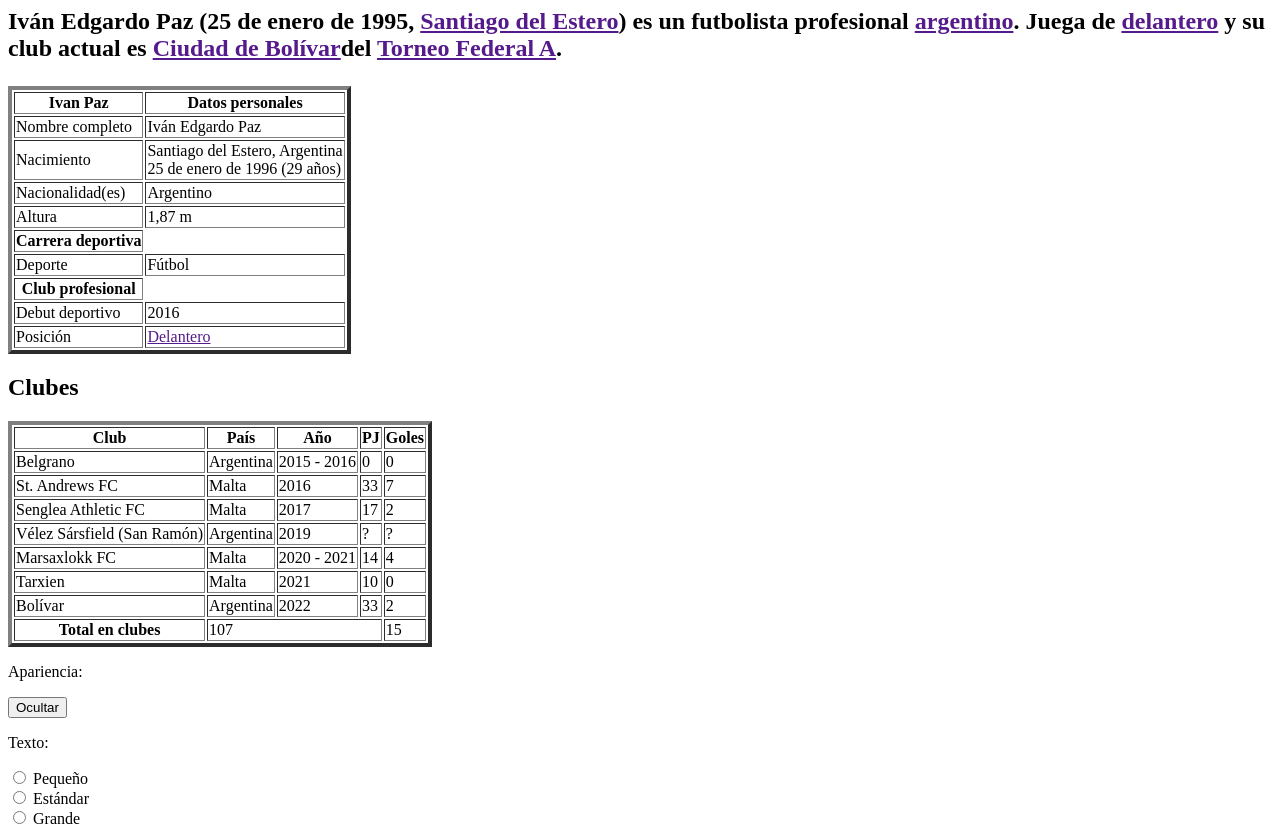
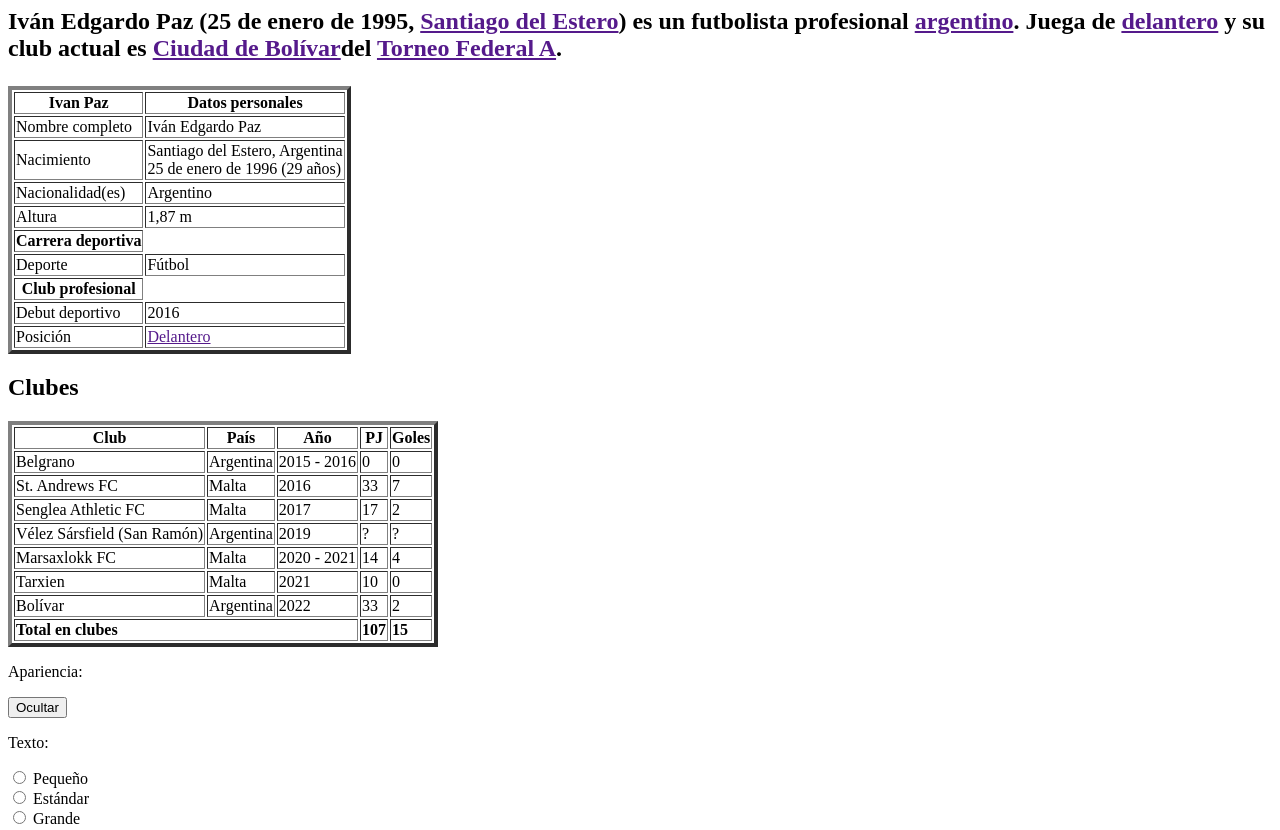
Before and after one commit to chuckytato/plataformas-moviles-entregas, a plain HTML site: page tp-1/index.html in a window 1280 px wide. Shown: the top 830 px of the page. Drawn offline with Linux system fonts and the light colour scheme.

Commit message:
Update index.html

```diff
--- a/tp-1/index.html
+++ b/tp-1/index.html
@@ -50,12 +50,12 @@
        </table>
     <h2><strong>Clubes</strong></h2>
     <table border=4>
-        <tr>
+        <tr><strong>
             <th>Club</th>
             <th>País</th>
             <th>Año</th>
             <th>PJ</th>
-            <th>Goles</th>
+            <th>Goles</th></strong>
         </tr>
         <tr>
             <td>Belgrano</td>
@@ -107,9 +107,9 @@
             <td>2</td>
         </tr>
         <tr>
-            <th>Total en clubes</th>
-            <td colspan="3">107</td>
-            <td>15</td>
+            <td colspan="3"><strong>Total en clubes</strong></th>
+            <td ><strong>107</strong></td>
+            <td><strong>15</strong></td>
         </tr>
     </table>
      <p>Apariencia:</p>
```
